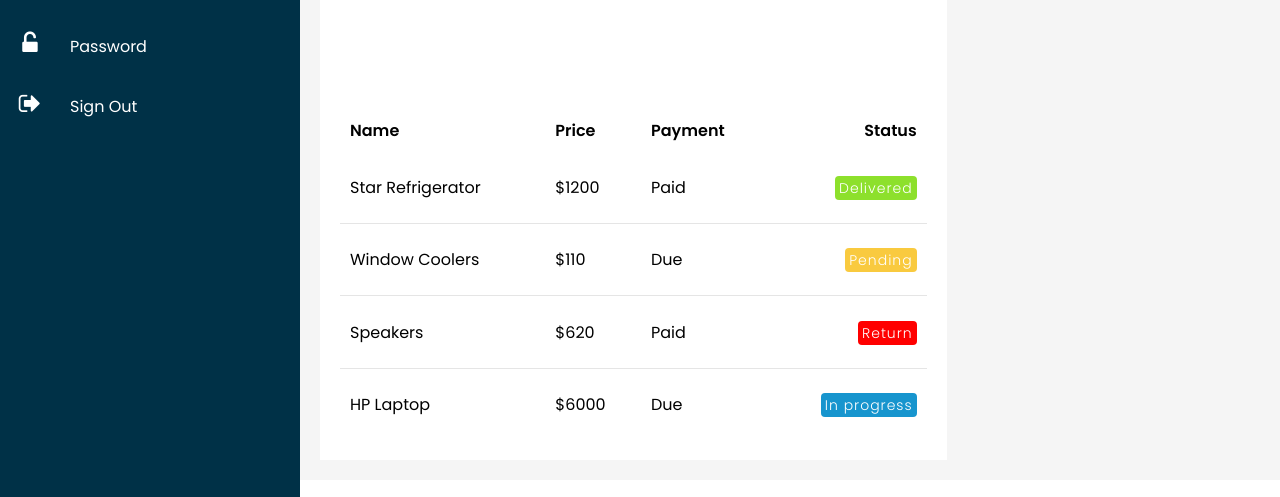
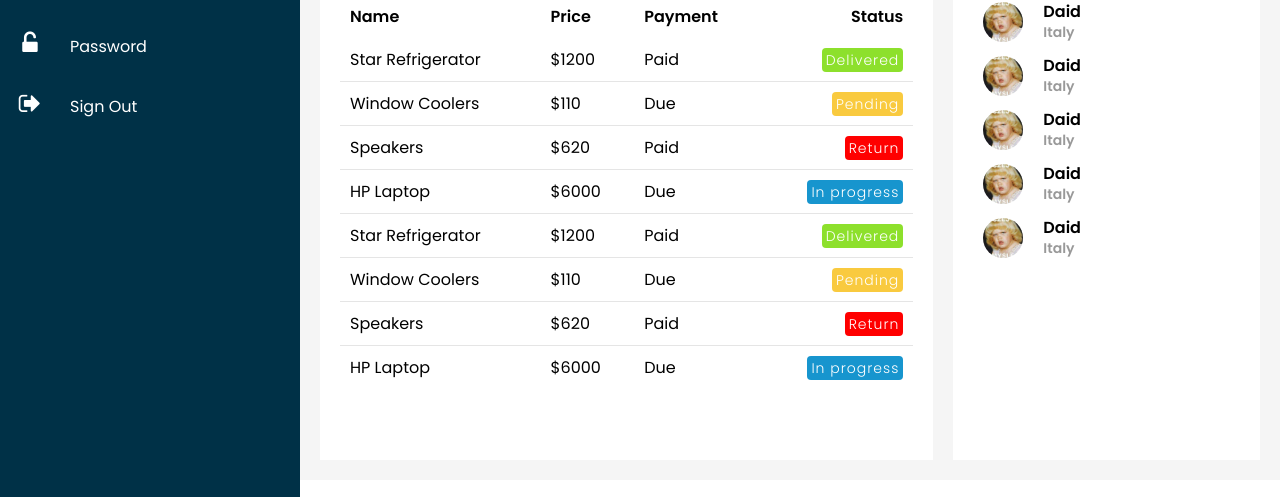
Before and after one commit to ErykFryderyk/admin-dashboard, a website: page index.html in a window 1280 px wide. Shown: the part 303-800 px from the top of the page. Drawn offline with Linux system fonts and the light colour scheme.

Commit message:
finish style details component

```diff
--- a/index.html
+++ b/index.html
@@ -149,12 +149,59 @@
                                 <td>Due</td>
                                 <td><span class="status in-progress">In progress</span></td>
                             </tr>
+                            <tr>
+                                <td>Star Refrigerator</td>
+                                <td>$1200</td>
+                                <td>Paid</td>
+                                <td><span class="status delivered">Delivered</span></td>
+                            </tr>
+                            <tr>
+                                <td>Window Coolers</td>
+                                <td>$110</td>
+                                <td>Due</td>
+                                <td><span class="status pending">Pending</span></td>
+                            </tr>
+                            <tr>
+                                <td>Speakers</td>
+                                <td>$620</td>
+                                <td>Paid</td>
+                                <td><span class="status return">Return</span></td>
+                            </tr>
+                            <tr>
+                                <td>HP Laptop</td>
+                                <td>$6000</td>
+                                <td>Due</td>
+                                <td><span class="status in-progress">In progress</span></td>
+                            </tr>
                         </tbody>
                     </table>
                 </div>
                 <div class="recent-customers">
+                    <div class="card-header">
                         <h2>Recent Customers</h2>
-                        <a href="">View all</a>
+                    </div>
+                    <table>
+                        <tr>
+                            <td width='60px'><div class="img-box"><img src="./src/img/received_909123655824827.jpeg" alt=""></div></td>
+                            <td><h4>Daid<br><span>Italy</span></h4></td>
+                        </tr>
+                        <tr>
+                            <td width='60px'><div class="img-box"><img src="./src/img/received_909123655824827.jpeg" alt=""></div></td>
+                            <td><h4>Daid<br><span>Italy</span></h4></td>
+                        </tr>
+                        <tr>
+                            <td width='60px'><div class="img-box"><img src="./src/img/received_909123655824827.jpeg" alt=""></div></td>
+                            <td><h4>Daid<br><span>Italy</span></h4></td>
+                        </tr>
+                        <tr>
+                            <td width='60px'><div class="img-box"><img src="./src/img/received_909123655824827.jpeg" alt=""></div></td>
+                            <td><h4>Daid<br><span>Italy</span></h4></td>
+                        </tr>
+                        <tr>
+                            <td width='60px'><div class="img-box"><img src="./src/img/received_909123655824827.jpeg" alt=""></div></td>
+                            <td><h4>Daid<br><span>Italy</span></h4></td>
+                        </tr>
+                    </table>
                 </div>
             </div>
         </main>
--- a/src/style.css
+++ b/src/style.css
@@ -76,9 +76,9 @@ body{
 
 .main{
     position: absolute;
+    /* min-width: 100vw; */
     width: calc(100% - 300px);
     left: 300px;
-    min-width: 100vh;
     background-color: #f5f5f5;
     transition: 0.5s;
 }
@@ -190,11 +190,11 @@ body{
     width: 100%;
     padding: 20px;
     display: grid;
+    grid-gap: 20px;
     grid-template-columns: 2fr 1fr;
 }
 .details .recent-orders{
     position: relative;
-    display: grid;
     min-height: 530px;
     background-color: #fff;
     padding: 20px;
@@ -262,3 +262,109 @@ body{
 .in-progress{
     background-color: #1795ce;
 }
+
+
+
+.details .recent-customers {
+    position: relative;
+    /* display: grid; */
+    min-height: 530px;
+    background-color: #fff;
+    padding: 20px;
+}
+.details .recent-customers .img-box{
+    position: relative;
+    width: 40px;
+    height: 40px;
+    border-radius: 50%;
+    overflow: hidden;
+}
+.details .recent-customers .img-box img{
+    position: absolute;
+    top: 0;
+    left: 0;
+    width: 100%;
+    height: 100%;
+    object-fit: cover;
+}
+.details .recent-customers table tr td h4 span {
+    font-size: 14px;
+    color: #999;
+}
+.details .recent-customers table tr:hover,
+.details .recent-customers table tr:hover td h4 span{
+    background-color: #03a9f4;
+    color:white;
+}
+.details .recent-customers table tr td{
+    padding: 7px 10px;
+}
+.details .recent-customers table tr td h4{
+    font-size: 16px;
+    font-weight: 600;
+    line-height: 1.2em;
+}
+
+
+@media (max-width:992px) {
+    .navigation{
+        left: 0px;
+    }
+    .navigation.active{
+        left: 0px;
+    }
+    .main{
+        width: calc(100% - 300px);
+        left: 300px;
+    }
+    .main.active{
+        left: 60px;
+    }
+    .card-box{
+        width: 100%;
+        grid-template-columns: repeat(2, 1fr);
+    }
+    .details{
+        grid-template-columns: 1fr;
+    }
+}
+
+@media (max-width: 768px) {
+    .details .recent-orders {
+        overflow-x: auto;
+    }
+    .details .recent-orders table {
+        width: 600px;
+    }
+}
+@media (max-width: 480px) {
+    .main{
+        width: 100%;
+        left: 80%;
+    }
+    .main.active{
+        width: 100%;
+        left: 0px;
+    }
+    .topbar input,
+    .topbar i{
+        margin: 0px 50px 0 50px;
+    }
+
+    .card-box{
+        grid-template-columns: 1fr;
+    }
+    .navigation{
+        width: 100%;
+        z-index: 999;
+    }
+    .navigation.active{
+        left: -60px;
+    }
+    .toggle{
+        color: white;
+        z-index: 10000;
+        position: fixed;
+    }
+
+}
```
